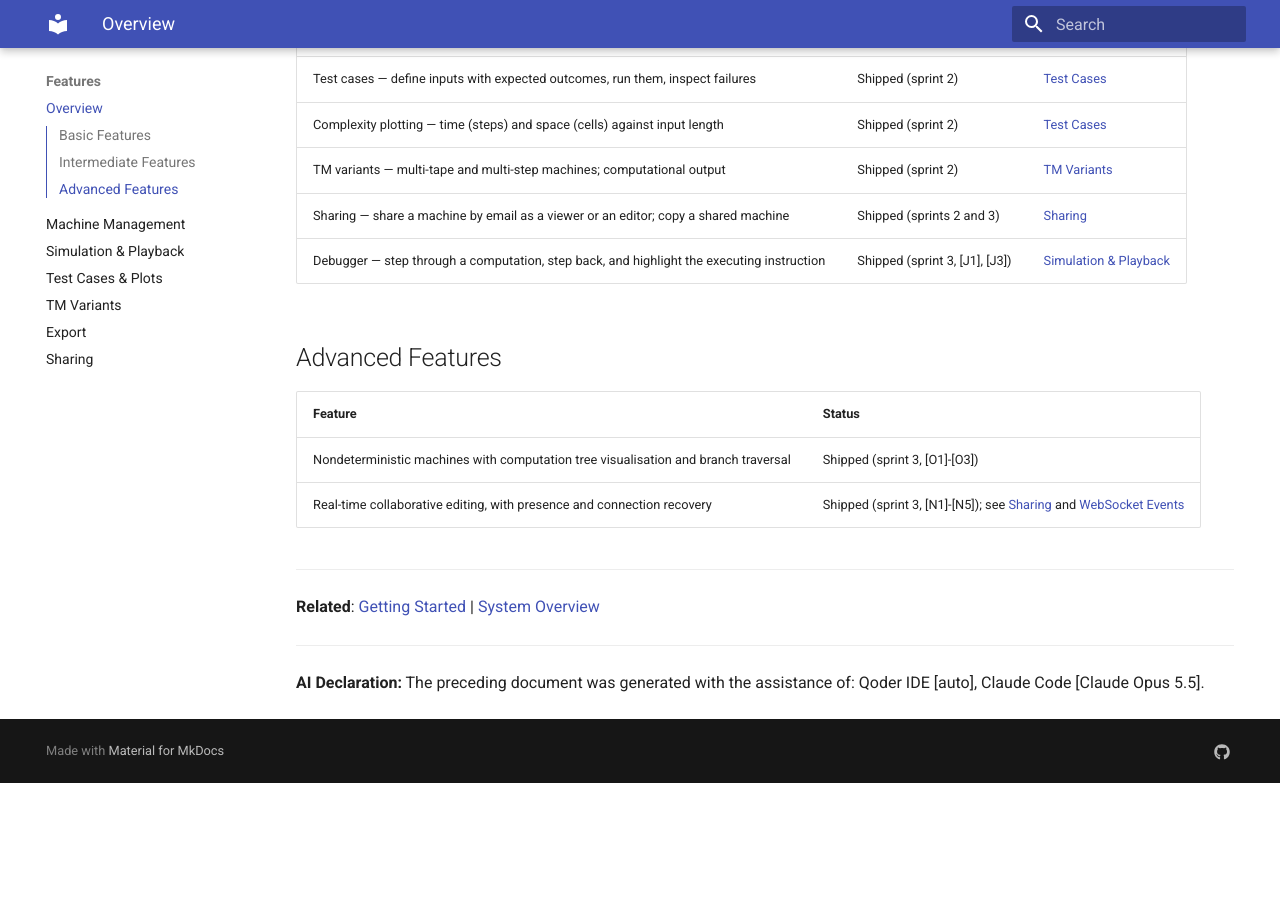
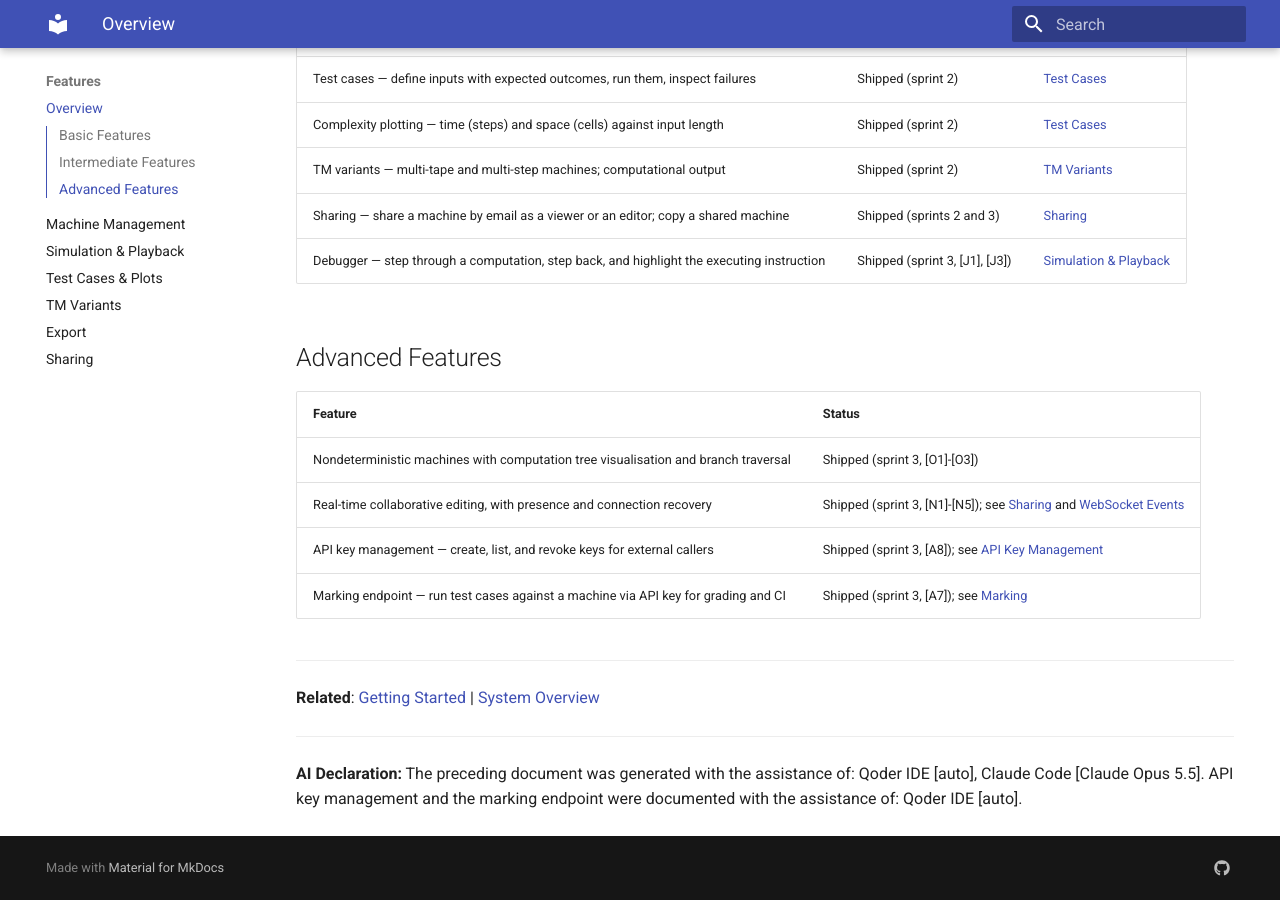
Before and after one commit to 2883251/Automata-Editor-and-Visualiser-Documentation, an MkDocs documentation site: the page built from docs/Features/index.md, in a window 1280 px wide and 900 px high, scrolled down 898 px. Built offline with MkDocs 1.6.1 and Material for MkDocs 9.7.7, drawn with Linux system fonts in a browser that asks for light colours; before the commit the page ends 1681 px from its top, so only the background shows below that.

Commit message:
docs(features): add API key management and marking to feature table
Record the API key management UI (A8) and marking endpoint (A7) as shipped
in the Advanced Features table, with links to the API documentation.

AI Declaration: The preceding commit was generated with the assistance of: Qoder IDE [auto].

```diff
--- a/docs/Features/index.md
+++ b/docs/Features/index.md
@@ -31,6 +31,8 @@ A user-facing overview of what the Automata Editor can do, organised by the proj
 |---|---|
 | Nondeterministic machines with computation tree visualisation and branch traversal | Shipped (sprint 3, [O1]-[O3]) |
 | Real-time collaborative editing, with presence and connection recovery | Shipped (sprint 3, [N1]-[N5]); see [Sharing](sharing.md) and [WebSocket Events](../API%20Documentation/websocket-events.md) |
+| API key management — create, list, and revoke keys for external callers | Shipped (sprint 3, [A8]); see [API Key Management](../API%20Documentation/rest-endpoints.md#api-key-management-apiapi-keys) |
+| Marking endpoint — run test cases against a machine via API key for grading and CI | Shipped (sprint 3, [A7]); see [Marking](../API%20Documentation/rest-endpoints.md#marking-apimark) |
 
 ---
 
@@ -39,3 +41,4 @@ A user-facing overview of what the Automata Editor can do, organised by the proj
 ---
 
 **AI Declaration:** The preceding document was generated with the assistance of: Qoder IDE [auto], Claude Code [Claude Opus 5.5].
+API key management and the marking endpoint were documented with the assistance of: Qoder IDE [auto].
```
